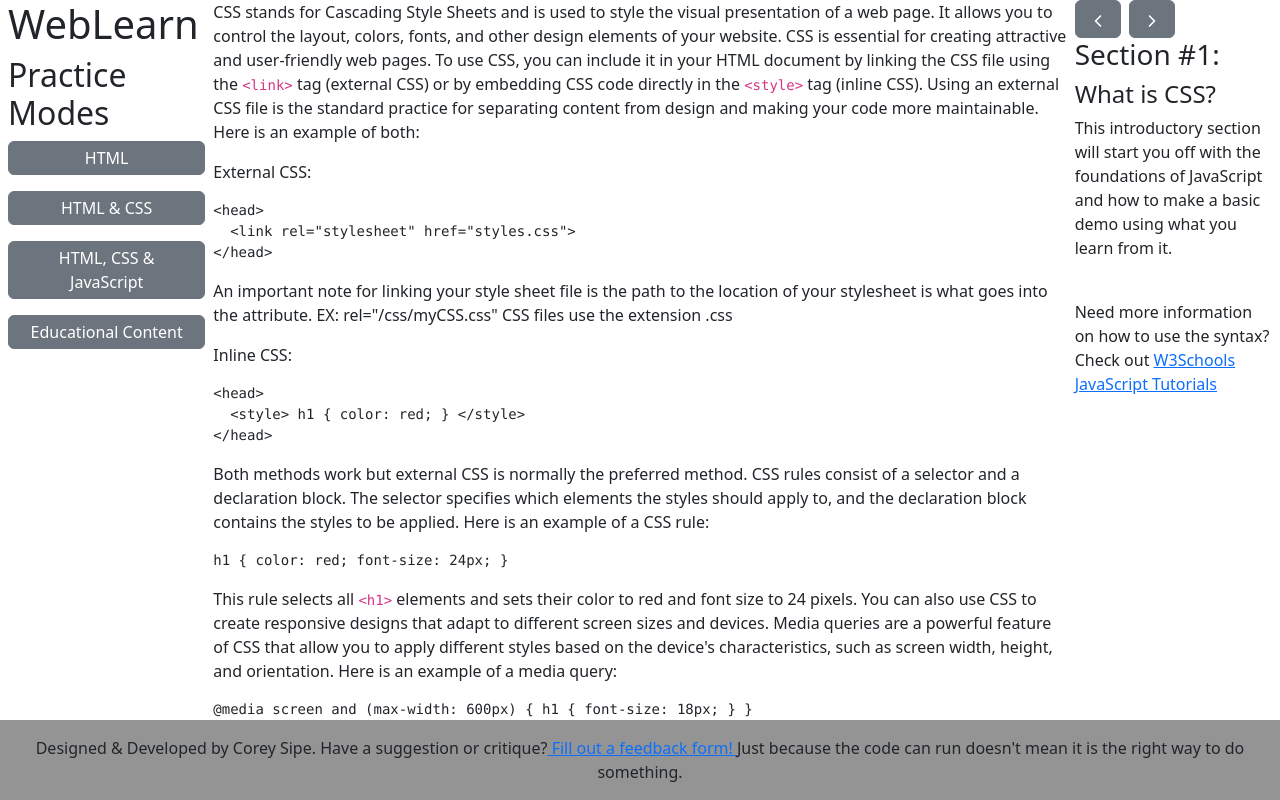
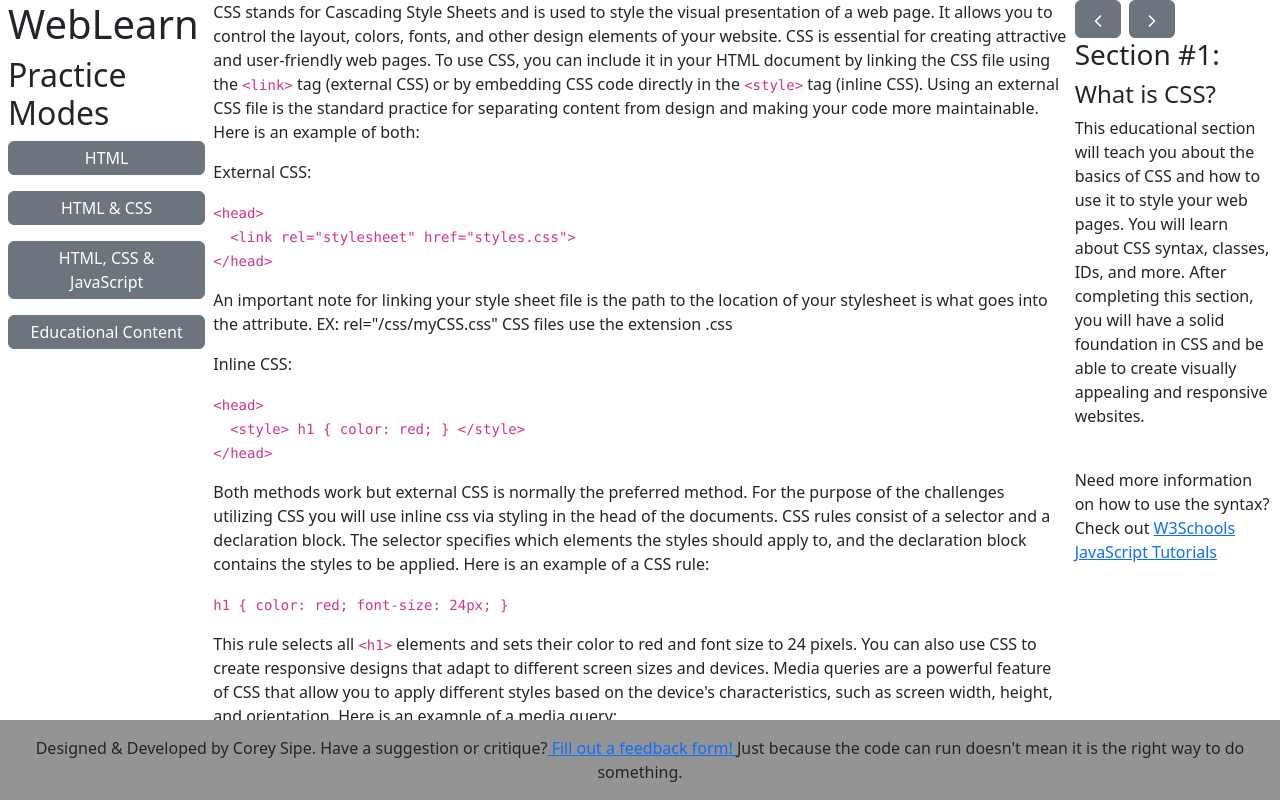
Before and after one commit to StetsonMathCS/project-repository-coreysipe, a Next.js app in the folder WebLearn/: page /learnCSS in a window 1280 px wide. Built offline with nearby package versions, Linux system fonts and the light colour scheme.

Commit message:
Styling updates and CSS material completed

```diff
--- a/WebLearn/src/app/learnCSS/page.js
+++ b/WebLearn/src/app/learnCSS/page.js
@@ -12,36 +12,106 @@ const sections = [
     content: `
     <p>CSS stands for Cascading Style Sheets and is used to style the visual presentation of a web page. It allows you to control the layout, colors, fonts, and other design elements of your website. CSS is essential for creating attractive and user-friendly web pages. To use CSS, you can include it in your HTML document by linking the CSS file using the <code>&lt;link&gt;</code> tag (external CSS) or by embedding CSS code directly in the <code>&lt;style&gt;</code> tag (inline CSS). Using an external CSS file is the standard practice for separating content from design and making your code more maintainable. Here is an example of both:</p>
     <p>External CSS:</p>
-    <pre><code>&lt;head&gt;<br>&nbsp;&nbsp;&lt;link rel="stylesheet" href="styles.css"&gt;<br>&lt;/head&gt;</code></pre>
+    <p><code>&lt;head&gt;<br>&nbsp;&nbsp;&lt;link rel="stylesheet" href="styles.css"&gt;<br>&lt;/head&gt;</code></p>
     <p>An important note for linking your style sheet file is the path to the location of your stylesheet is what goes into the attribute. EX: rel="/css/myCSS.css" CSS files use the extension .css</p>
     <p>Inline CSS:</p>
-    <pre><code>&lt;head&gt;<br>&nbsp;&nbsp;&lt;style&gt; h1 { color: red; } &lt;/style&gt;<br>&lt;/head&gt;</code></pre>
-    <p>Both methods work but external CSS is normally the preferred method. CSS rules consist of a selector and a declaration block. The selector specifies which elements the styles should apply to, and the declaration block contains the styles to be applied. Here is an example of a CSS rule:</p>
-    <pre><code>h1 { color: red; font-size: 24px; }</code></pre>
+    <p><code>&lt;head&gt;<br>&nbsp;&nbsp;&lt;style&gt; h1 { color: red; } &lt;/style&gt;<br>&lt;/head&gt;</code></p>
+    <p>Both methods work but external CSS is normally the preferred method. For the purpose of the challenges utilizing CSS you will use inline css via styling in the head of the documents. CSS rules consist of a selector and a declaration block. The selector specifies which elements the styles should apply to, and the declaration block contains the styles to be applied. Here is an example of a CSS rule:</p>
+    <p><code>h1 { color: red; font-size: 24px; }</code></p>
     <p>This rule selects all <code>&lt;h1&gt;</code> elements and sets their color to red and font size to 24 pixels. You can also use CSS to create responsive designs that adapt to different screen sizes and devices. Media queries are a powerful feature of CSS that allow you to apply different styles based on the device's characteristics, such as screen width, height, and orientation. Here is an example of a media query:</p>
-    <pre><code>@media screen and (max-width: 600px) { h1 { font-size: 18px; } }</code></pre>
+    <p><code>@media screen and (max-width: 600px) { h1 { font-size: 18px; } }</code></p>
     <p>This media query selects all <code>&lt;h1&gt;</code> elements when the screen width is less than or equal to 600 pixels and sets their font size to 18 pixels. CSS is a versatile and powerful tool for web design, and learning CSS will help you create visually appealing and responsive websites.</p>
     `,
   },
   {
     id: 2,
-    title: "CLasses and IDs",
+    title: "Classes and IDs",
     content: `
     <p>Classes and IDs are two types of selectors in CSS that allow you to apply styles to specific elements on a web page. Classes are used to group elements with similar styles, while IDs are used to uniquely identify individual elements. To apply a class or ID to an element, you use the <code>class</code> or <code>id</code> attribute in the HTML tag. Here is an example of how to use classes and IDs:</p>
     <p>Classes:</p>
-    <pre><code>&lt;div class="container"&gt;&lt;/div&gt;</code></pre>
+    <p><code>&lt;div class="container"&gt;&lt;/div&gt;</code></p>
     <p>IDs:</p>
-    <pre><code>&lt;div id="header"&gt;&lt;/div&gt;</code></pre>
+    <p><code>&lt;div id="header"&gt;&lt;/div&gt;</code></p>
     <p>Classes and IDs are defined in the CSS file using the <code>.class</code> and <code>#id</code> selectors, respectively. Here is an example of how to style elements using classes and IDs:</p>
     <p>Class selector:</p>
-    <pre><code>.container { width: 100%; }</code></pre>
+    <p><code>.container { width: 100%; }</code></p>
     <p>ID selector:</p>
-    <pre><code>#header { background-color: blue; }</code></pre>
+    <p><code>#header { background-color: blue; }</code></p>
     <p>You can apply multiple classes to an element by separating them with spaces, and you can use the same class on multiple elements. IDs should be unique and only used once per page. Classes and IDs are essential for creating modular and reusable styles in CSS, and they help you keep your code organized and maintainable.</p>
     <p>Classes and IDs are essential for creating modular and reusable styles in CSS, and they help you keep your code organized and maintainable. You typically want to order your CSS file by what is being called from the HTML first. Below is an example of using more than one class on a div element:</p>
-    <pre><code>&lt;div class="container header"&gt;&lt;/div&gt;</code></pre>
+    <p><code>&lt;div class="container header"&gt;&lt;/div&gt;</code></p>
     <p>And the CSS:</p>
-    <pre><code>.container { width: 100%; }<br>.header { background-color: blue; }</code></pre>
+    <p><code>.container { width: 100%; }<br>.header { background-color: blue; }</code></p>
+    <p>It is worth noting that classes and IDs can be named whatever you want them to be. It is best practice to name them something that makes sense to you and is easy to remember. This will help you when you are trying to find a specific class or ID in your CSS file. </p>
+    `,
+  },
+  {
+    id: 3,
+    title: "Most commonly used CSS properties",
+    content: `
+    <p>CSS has a wide range of properties that allow you to style the visual presentation of a web page. Some of the most commonly used CSS properties include:</p>
+    <p><code>color</code>: Sets the text color of an element.</p>
+    <p><code>background-color</code>: Sets the background color of an element.</p>
+    <p><code>font-size</code>: Sets the font size of text.</p>
+    <p><code>font-family</code>: Sets the font family of text.</p>
+    <p><code>text-align</code>: Aligns text within an element.</p>
+    <p><code>margin</code>: Sets the margin around an element.</p>
+    <p><code>padding</code>: Sets the padding inside an element.</p>
+    <p><code>border</code>: Sets the border around an element.</p>
+    <p><code>display</code>: Specifies how an element is displayed.</p>
+    <p><code>position</code>: Specifies the positioning method of an element.</p>
+    <p><code>float</code>: Specifies whether an element should float to the left or right.</p>
+    <p><code>width</code>: Sets the width of an element.</p>
+    <p><code>height</code>: Sets the height of an element.</p>
+    <p><code>background-image</code>: Sets the background image of an element.</p>
+    <p><code>list-style-type</code>: Sets the list item marker style.</p>
+    <p><code>text-decoration</code>: Sets the text decoration of an element.</p>
+    <p><code>border-radius</code>: Sets the border radius of an element.</p>
+    <p><code>box-shadow</code>: Sets the box shadow of an element.</p>
+    <p>These are just a few of the many CSS properties available for styling web pages. By learning and mastering these properties, you can create visually appealing and responsive designs that enhance the user experience.</p>
+    `,
+  },
+  {
+    id: 4,
+    title: "Dropdowns and Buttons",
+    content: `
+    <p>Dropdowns and buttons are common user interface elements used in web design to create interactive and engaging experiences. Dropdowns allow users to select options from a list, while buttons enable users to perform actions such as submitting a form or navigating to another page. In CSS, you can style dropdowns and buttons to match the design of your website and make them more visually appealing. Here is an example of how to style a dropdown and button:</p>
+    <p>Dropdown:</p>
+    <p><code>&lt;select&gt;<br>&nbsp;&nbsp;&lt;option value="option1"&gt;Option 1&lt;/option&gt;<br>&nbsp;&nbsp;&lt;option value="option2"&gt;Option 2&lt;/option&gt;<br>&lt;/select&gt;</code></p>
+    <p>Button:</p>
+    <p><code>&lt;button&gt;Click Me&lt;/button&gt;</code></p>
+    <p>Here is what the dropdown and button look like by default:</p>
+    <p><select><option value="option1">Option 1</option><option value="option2">Option 2</option></select></p>
+    <p><button>Click Me</button></p>
+    <p>You can style dropdowns and buttons using CSS properties such as <code>background-color</code>, <code>color</code>, <code>font-size</code>, <code>padding</code>, and <code>border</code>. Here is an example of how to style a dropdown and button:</p>
+    <p>Dropdown styling:</p>
+    <p><code>select {<br>&nbsp;&nbsp;background-color: #f1f1f1;<br>&nbsp;&nbsp;color: #333;<br>&nbsp;&nbsp;padding: 10px;<br>&nbsp;&nbsp;border: 1px solid #ccc;<br>}</code></p>
+    <p>Button styling:</p>
+    <p><code>button {<br>&nbsp;&nbsp;background-color: #007bff;<br>&nbsp;&nbsp;color: #fff;<br>&nbsp;&nbsp;padding: 10px 20px;<br>&nbsp;&nbsp;border: none;<br>}</code></p>
+    <p>Here is what the dropdown and button look like after applying the styles:</p>
+    <p><select style="background-color: #f1f1f1; color: #333; padding: 10px; border: 1px solid #ccc;"><option value="option1">Option 1</option><option value="option2">Option 2</option></select></p>
+    <p><button style="background-color: #007bff; color: #fff; padding: 10px 20px; border: none;">Click Me</button></p>
+    <p>By customizing the appearance of dropdowns and buttons, you can create a cohesive and visually appealing design that enhances the user experience. You can also add hover effects, transitions, and animations to make these elements more interactive and engaging. CSS provides a wide range of styling options that allow you to create unique and creative designs for your website.</p>
+    `,
+  },
+  {
+    id: 5,
+    title: "Flexbox and Grid",
+    content: `
+    <p>This is the last chapter in this section, and moving onwards you will want to start learning JavaScript! Our JavaScript sections teach you JavaScript by itself and then combined with HTML & CSS.</p>
+    <p>Flexbox and Grid are two powerful layout systems in CSS that allow you to create complex and responsive designs with ease. Flexbox is designed for one-dimensional layouts, such as rows or columns, while Grid is designed for two-dimensional layouts, such as rows and columns. Both layout systems provide a flexible and efficient way to structure and align elements on a web page. Here is an example of how to use Flexbox and Grid:</p>
+    <p>Flexbox:</p>
+    <p><code>.container {<br>&nbsp;&nbsp;display: flex;<br>&nbsp;&nbsp;justify-content: center;<br>&nbsp;&nbsp;align-items: center;<br>}</code></p>
+    <p>Grid:</p>
+    <p><code>.container {<br>&nbsp;&nbsp;display: grid;<br>&nbsp;&nbsp;grid-template-columns: 1fr 1fr 1fr;<br>&nbsp;&nbsp;grid-gap: 10px;<br>}</code></p>
+    <p>Flexbox and Grid provide a wide range of properties that allow you to control the layout, alignment, and spacing of elements. Some of the most commonly used properties include <code>display</code>, <code>justify-content</code>, <code>align-items</code>, <code>grid-template-columns</code>, and <code>grid-gap</code>. By mastering Flexbox and Grid, you can create visually appealing and responsive designs that adapt to different screen sizes and devices. Here is an example of a layout created using Flexbox:</p>
+    <p><code>&lt;div class="container"&gt;<br>&nbsp;&nbsp;&lt;div class="item"&gt;Item 1&lt;/div&gt;<br>&nbsp;&nbsp;&lt;div class="item"&gt;Item 2&lt;/div&gt;<br>&nbsp;&nbsp;&lt;div class="item"&gt;Item 3&lt;/div&gt;<br>&lt;/div&gt;</code></p>
+    <p><code>.container {<br>&nbsp;&nbsp;display: flex;<br>&nbsp;&nbsp;justify-content: center;<br>&nbsp;&nbsp;align-items: center;<br>}</code></p>
+    <p><code>.item {<br>&nbsp;&nbsp;padding: 10px;<br>&nbsp;&nbsp;margin: 10px;<br>&nbsp;&nbsp;border: 1px solid #ccc;<br>}</code></p>
+    <p>The code above looks like this:</p>
+    <p><div class="container"><div class="item">Item 1</div><div class="item">Item 2</div><div class="item">Item 3</div></div></p>
+    <p>By using Flexbox and Grid, you can create complex and responsive layouts that adapt to different screen sizes and devices. These layout systems provide a flexible and efficient way to structure and align elements on a web page, and they are essential for creating visually appealing and user-friendly designs. By mastering Flexbox and Grid, you can take your web design skills to the next level and create professional and modern websites.</p>
+
     `,
   },
   // Add more sections as needed
@@ -128,9 +198,12 @@ function Page() {
                   <h3>Section #{currentSection.id}:</h3>
                   <h4>{currentSection.title}</h4>
                   <p>
-                    This introductory section will start you off with the
-                    foundations of JavaScript and how to make a basic demo using
-                    what you learn from it.
+                    This educational section will teach you about the basics of
+                    CSS and how to use it to style your web pages. You will
+                    learn about CSS syntax, classes, IDs, and more. After
+                    completing this section, you will have a solid foundation in
+                    CSS and be able to create visually appealing and responsive
+                    websites.
                   </p>
                   <p>
                     <br />
```
Also changed, not shown: WebLearn/src/app/learnHTML/page.js (+31 -31 lines).
